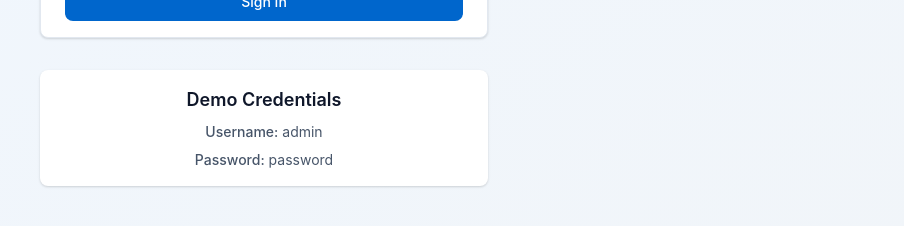
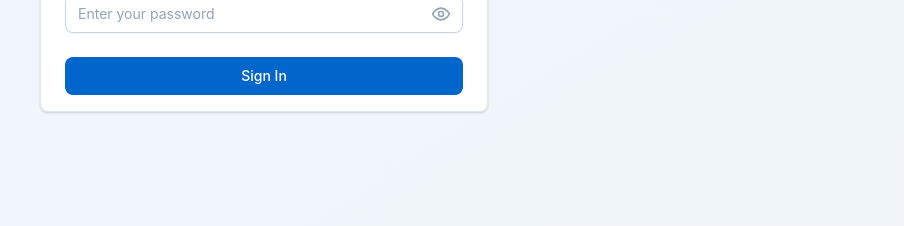
Before and after one commit to skpokala/meal-planner-app, a React (Create React App) app in the folder frontend/: page /login in a window 1280 px wide. Shown: the part 494-720 px from the top of the page, without its empty margins (376-1280 px from the left). Built offline with nearby package versions, Linux system fonts and the light colour scheme; no server answers.

Commit message:
Fix CORS configuration and remove demo credentials
- Fix CORS origin to allow requests from localhost:3000
- Remove demo credentials display from login page for cleaner UI
- Clean up debug files

```diff
--- a/frontend/src/pages/Login.js
+++ b/frontend/src/pages/Login.js
@@ -119,21 +119,7 @@ const Login = () => {
           </div>
         </div>
 
-        <div className="text-center">
-          <div className="bg-white dark:bg-secondary-800 rounded-card p-4 shadow-card">
-            <h3 className="text-lg font-semibold text-secondary-900 dark:text-secondary-100 mb-2">
-              Demo Credentials
-            </h3>
-            <div className="space-y-2 text-sm text-secondary-600 dark:text-secondary-400">
-              <div>
-                <span className="font-medium">Username:</span> admin
-              </div>
-              <div>
-                <span className="font-medium">Password:</span> password
-              </div>
-            </div>
-          </div>
-        </div>
+
       </div>
     </div>
   );
```
Also changed, not shown: 1 other file (tests, documents, lock files or other folders).
